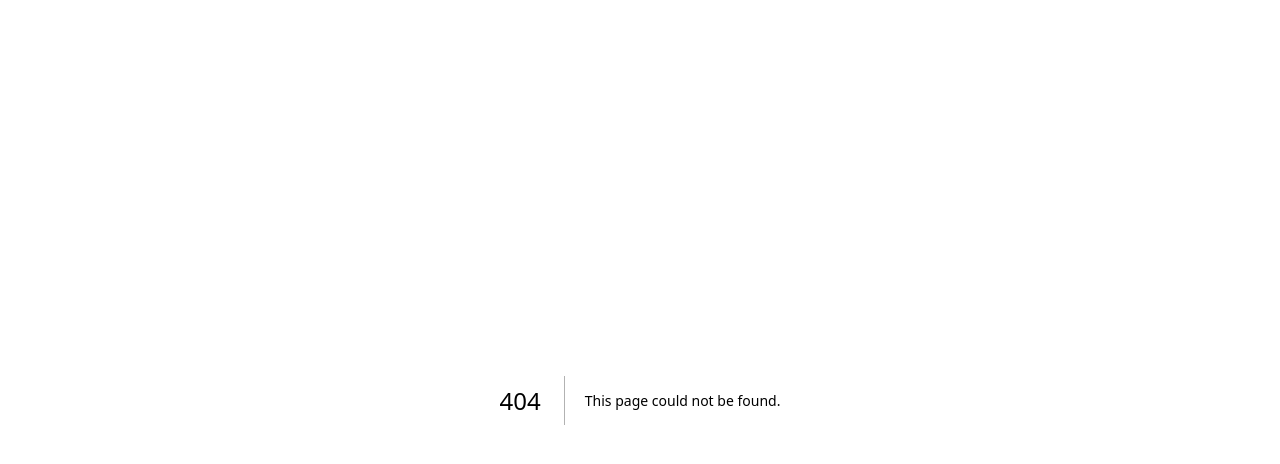
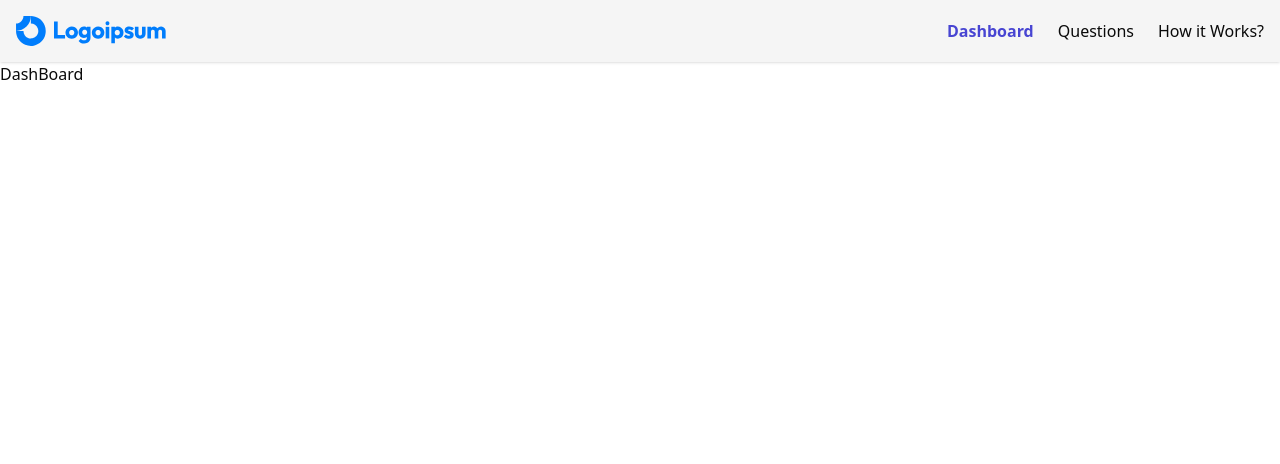
Before and after one commit to keshawrk/ai-mocker, a Next.js app: page /dashboard in a window 1280 px wide. Before the commit this address had no page. Shown: the top 464 px of the page. Built offline with nearby package versions, Linux system fonts and the light colour scheme.

Commit message:
Clerk setup with header component

```diff
--- a/next.config.mjs
+++ b/next.config.mjs
@@ -1,4 +1,8 @@
 /** @type {import('next').NextConfig} */
-const nextConfig = {};
+const nextConfig = {
+    experimental: {
+      middlewarePrefetch: "strict", // Ensure middleware runs
+    },
+  };
 
-export default nextConfig;
+  export default nextConfig;
--- a/package.json
+++ b/package.json
@@ -9,6 +9,7 @@
     "lint": "next lint"
   },
   "dependencies": {
+    "@clerk/nextjs": "^6.12.12",
     "@radix-ui/react-slot": "^1.1.2",
     "class-variance-authority": "^0.7.1",
     "clsx": "^2.1.1",
--- /dev/null
+++ b/src/app/(auth)/sign-in/[[...sign-in]]/page.jsx
@@ -0,0 +1,20 @@
+import { SignIn } from '@clerk/nextjs';
+
+export default function Page() {
+  return (
+    <div className="relative w-screen h-screen flex justify-center items-center">
+      {/* Background Image */}
+      <div
+        className="absolute inset-0 bg-cover bg-center z-[-1]"
+        style={{
+          backgroundImage: `url('https://images.unsplash.com/photo-1742426426875-4c16b5f4e95e?q=80&w=1976&auto=format&fit=crop&ixlib=rb-4.0.3&ixid=M3wxMjA3fDB8MHxwaG90by1wYWdlfHx8fGVufDB8fHx8fA%3D%3D')`,
+        }}
+      ></div>
+
+      {/* Login Form */}
+      <div className="bg-white bg-opacity-90  rounded-lg shadow-lg dark:bg-gray-800">
+      <SignIn  />
+      </div>
+    </div>
+  );
+}
--- /dev/null
+++ b/src/app/(auth)/sign-up/[[...sign-up]]/page.jsx
@@ -0,0 +1,5 @@
+import { SignUp } from '@clerk/nextjs'
+
+export default function Page() {
+  return <SignUp/>
+}
--- /dev/null
+++ b/src/app/dashboard/_components/Header.jsx
@@ -0,0 +1,31 @@
+"use client"
+import { UserButton } from '@clerk/nextjs'
+import Image from 'next/image'
+import { usePathname } from 'next/navigation'
+import React, { use, useEffect } from 'react'
+
+function Header() {
+    const path = usePathname();
+    useEffect(() => {
+    }, [path])
+  return (
+    <div className='flex p-4 items-center justify-between bg-secondary shadow-sm'>
+      <Image src = {'/logo.svg'} width={150} height={150} alt = 'logo'/>
+      <ul className=' hidden md:flex gap-6'>
+        <li className={`hover:text-primary hover:font-bold transition-all cursor-pointer
+            ${path === '/dashboard' && 'font-bold text-primary'}
+            `}>Dashboard</li>
+        <li className={`hover:text-primary hover:font-bold transition-all cursor-pointer
+            ${path === '/dashboard/questions' && 'font-bold text-primary'}
+            `}>Questions</li>
+        <li className={`hover:text-primary hover:font-bold transition-all cursor-pointer
+            ${path === '/dashboard/how' && 'font-bold text-primary'}
+            `}>How it Works?</li>
+      </ul>
+
+      <UserButton/>
+    </div>
+  )
+}
+
+export default Header
--- /dev/null
+++ b/src/app/dashboard/layout.jsx
@@ -0,0 +1,13 @@
+import React from 'react'
+import Header from './_components/Header'
+
+function DashboardLayout({children}) {
+  return (
+    <div>
+        <Header/>
+      {children}
+    </div>
+  )
+}
+
+export default DashboardLayout
--- /dev/null
+++ b/src/app/dashboard/page.jsx
@@ -0,0 +1,13 @@
+import { UserButton } from '@clerk/nextjs'
+import React from 'react'
+
+function DashBoard() {
+  return (
+    <div>
+      DashBoard
+      <UserButton/>
+    </div>
+  )
+}
+
+export default DashBoard
--- a/src/app/globals.css
+++ b/src/app/globals.css
@@ -51,7 +51,7 @@
   --card-foreground: oklch(0.145 0 0);
   --popover: oklch(1 0 0);
   --popover-foreground: oklch(0.145 0 0);
-  --primary: oklch(0.205 0 0);
+  --primary: #4845d2;
   --primary-foreground: oklch(0.985 0 0);
   --secondary: oklch(0.97 0 0);
   --secondary-foreground: oklch(0.205 0 0);
--- a/src/app/layout.js
+++ b/src/app/layout.js
@@ -1,5 +1,6 @@
 import { Geist, Geist_Mono } from "next/font/google";
 import "./globals.css";
+import { ClerkProvider } from "@clerk/nextjs";
 
 const geistSans = Geist({
   variable: "--font-geist-sans",
@@ -18,6 +19,7 @@ export const metadata = {
 
 export default function RootLayout({ children }) {
   return (
+    <ClerkProvider>
     <html lang="en">
       <body
         className={`${geistSans.variable} ${geistMono.variable} antialiased`}
@@ -25,5 +27,6 @@ export default function RootLayout({ children }) {
         {children}
       </body>
     </html>
+    </ClerkProvider>
   );
 }
--- a/src/app/page.js
+++ b/src/app/page.js
@@ -3,9 +3,8 @@ import Image from "next/image";
 
 export default function Home() {
   return (
-    <div>
-      <h2> Hello World</h2>
-      <Button cursor="pointer">Click Me</Button>
+    <div className="flex flex-col items-center justify-center min-h-screen p-4 bg-gray-100">
+      <Button > Click Me </Button>
     </div>
 
   );
--- /dev/null
+++ b/src/middleware.js
@@ -0,0 +1,16 @@
+import { clerkMiddleware, createRouteMatcher } from '@clerk/nextjs/server'
+
+const isProtectedRoute = createRouteMatcher(['/dashboard(.*)', '/forum(.*)'])
+
+export default clerkMiddleware(async (auth, req) => {
+  if (isProtectedRoute(req)) await auth.protect()
+})
+
+export const config = {
+  matcher: [
+    // Skip Next.js internals and all static files, unless found in search params
+    '/((?!_next|[^?]*\\.(?:html?|css|js(?!on)|jpe?g|webp|png|gif|svg|ttf|woff2?|ico|csv|docx?|xlsx?|zip|webmanifest)).*)',
+    // Always run for API routes
+    '/(api|trpc)(.*)',
+  ],
+}
--- a/tailwind.config.js
+++ b/tailwind.config.js
@@ -1,12 +1,34 @@
 /** @type {import('tailwindcss').Config} */
 module.exports = {
     content: [
-      "./app/**/*.{js,jsx}",
-      "./pages/**/*.{js,jsx}",
-      "./components/**/*.{js,jsx}",
+      "./app/**/*.{js,jsx,ts,tsx}",
+      "./pages/**/*.{js,jsx,ts,tsx}",
+      "./components/**/*.{js,jsx,ts,tsx}",
+      "./layouts/**/*.{js,jsx,ts,tsx}",
+      "./utilities/**/*.{js,jsx,ts,tsx}"
     ],
     theme: {
-      extend: {},
+      extend: {
+        colors: {
+          primary: "var(--primary)",
+          secondary: "var(--secondary)",
+          accent: "var(--accent)",
+          neutral: "#3d3d3d",
+          base: "#ffffff"
+        },
+        spacing: {
+          '128': '32rem',
+          '144': '36rem',
+        },
+        borderRadius: {
+          'xl': '1rem',
+          '2xl': '1.5rem',
+        },
+        fontFamily: {
+          sans: ['Inter', 'sans-serif'],
+          serif: ['Merriweather', 'serif']
+        },
+      },
     },
-    plugins: [],
-  };
+    plugins: [require('@tailwindcss/forms'), require('@tailwindcss/typography')],
+};
```
Also changed, not shown: public/logo.svg (added), 1 other file (tests, documents, lock files or other folders).
